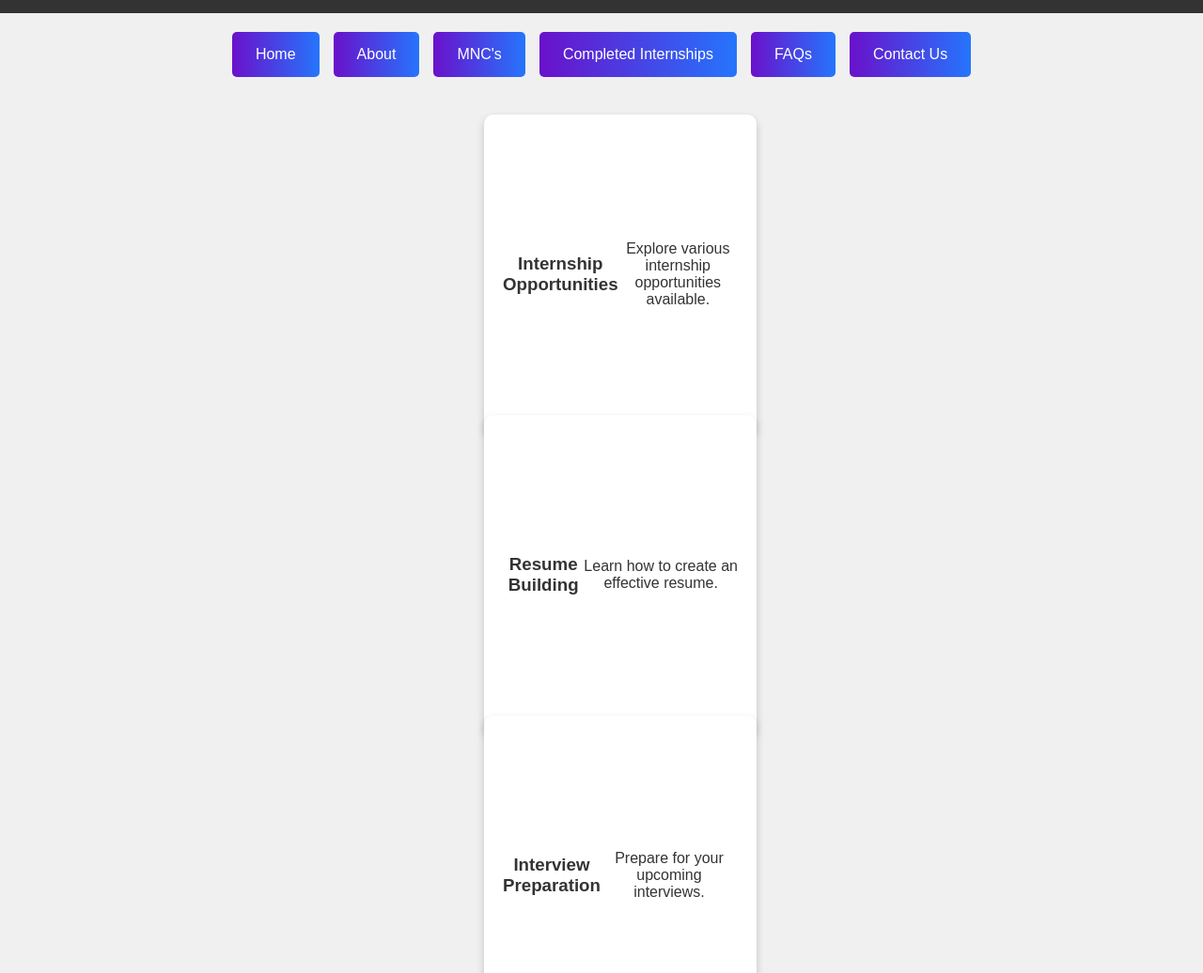
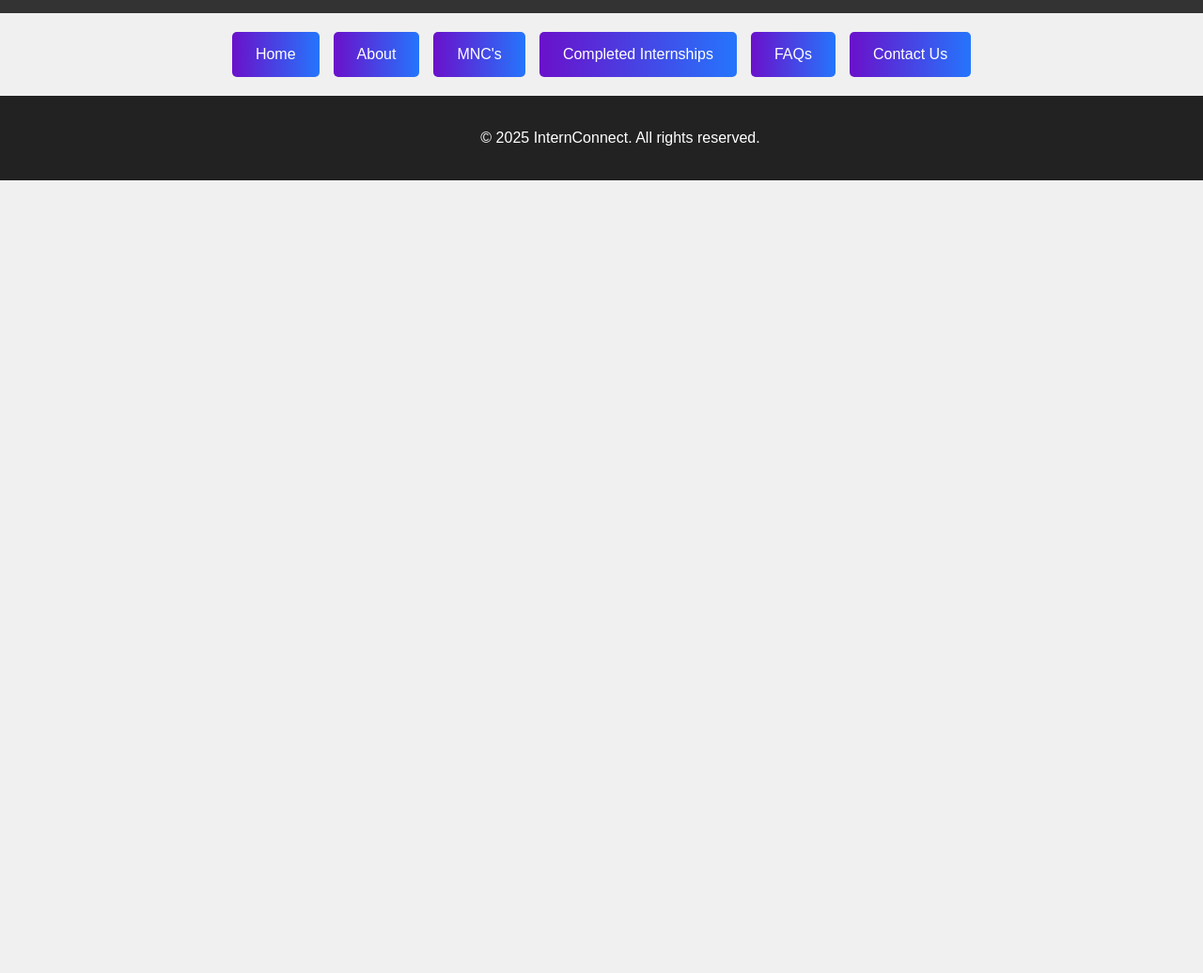
Before and after one commit to MohammedAbdul-Aziz/InternConnect, a plain HTML site: page index.html in a window 1280 px wide. Shown: the part 64-1100 px from the top of the page at 94% size. After the commit the page ends 800 px from the top, so only its background shows below. Drawn offline with Linux system fonts and the light colour scheme.

Commit message:
Update index.html

```diff
--- a/index.html
+++ b/index.html
@@ -3,92 +3,39 @@
 <head>
   <meta charset="UTF-8">
   <meta name="viewport" content="width=device-width, initial-scale=1.0">
-  <title>InternConnect</title>
+  <title><b>InternConnect</b></title>
   <link rel="stylesheet" href="style.css">
 </head>
 <body>
   <header>
     <nav>
-      <img src="logo.png" alt="InternConnect Logo" class="logo">
+        <img src="Logo.png" alt="Internconnect logo" class="logo">
     </nav>
+
   </header>
 
   <nav>
     <div class="button-container">
-      <button class="button"><a href="Home.html">Home</a></button>
-      <button class="button"><a href="About.html">About</a></button>
-      <button class="button"><a href="College.html">MNC's</a></button>
-      <button class="button"><a href="Internships.html">Completed Internships</a></button>
-      <button class="button"><a href="FAQs.html">FAQs</a></button>
-      <button class="button"><a href="Contact.html">Contact Us</a></button>
+      <button class="button">
+        <a href="Home.html">Home</a>
+      </button>
+      <button class="button">
+        <a href="About.html">About</a>
+      </button>
+      <button class="button">
+        <a href="College.html">MNC's</a>
+      </button>
+      <button class="button">
+        <a href="Internships.html">Completed Internships</a>
+      </button>
+      <button class="button">
+        <a href="FAQs.html">FAQs</a>
+      </button>
+      <button class="button">
+        <a href="Contact.html">Contact Us</a>
+      </button>
     </div>
   </nav>
-
-  <main>
-    <div class="card-container">
-      <div class="card">
-        <div class="card-inner">
-          <div class="card-front">
-            <h3>Internship Opportunities</h3>
-            <p>Explore various internship opportunities available.</p>
-          </div>
-          <div class="card-back">
-            <h3>Details</h3>
-            <p>Find internships that match your skills and interests.</p>
-          </div>
-        </div>
-      </div>
-      <div class="card">
-        <div class="card-inner">
-          <div class="card-front">
-            <h3>Resume Building</h3>
-            <p>Learn how to create an effective resume.</p>
-          </div>
-          <div class="card-back">
-            <h3>Details</h3>
-            <p>Tips and templates for building a standout resume.</p>
-          </div>
-        </div>
-      </div>
-      <div class="card">
-        <div class="card-inner">
-          <div class="card-front">
-            <h3>Interview Preparation</h3>
-            <p>Prepare for your upcoming interviews.</p>
-          </div>
-          <div class="card-back">
-            <h3>Details</h3>
-            <p>Practice common interview questions and techniques.</p>
-          </div>
-        </div>
-      </div>
-      <div class="card">
-        <div class="card-inner">
-          <div class="card-front">
-            <h3>Networking Tips</h3>
-            <p>Build your professional network effectively.</p>
-          </div>
-          <div class="card-back">
-            <h3>Details</h3>
-            <p>Strategies for connecting with industry professionals.</p>
-          </div>
-        </div>
-      </div>
-      <div class="card">
-        <div class="card-inner">
-          <div class="card-front">
-            <h3>Skill Development</h3>
-            <p>Enhance your skills for better job prospects.</p>
-          </div>
-          <div class="card-back">
-            <h3>Details</h3>
-            <p>Resources for learning new skills and certifications.</p>
-          </div>
-        </div>
-      </div>
-    </div>
-  </main>
-
   <footer>
     <p>&copy; 2025 InternConnect. All rights reserved.</p>
   </footer>
```
